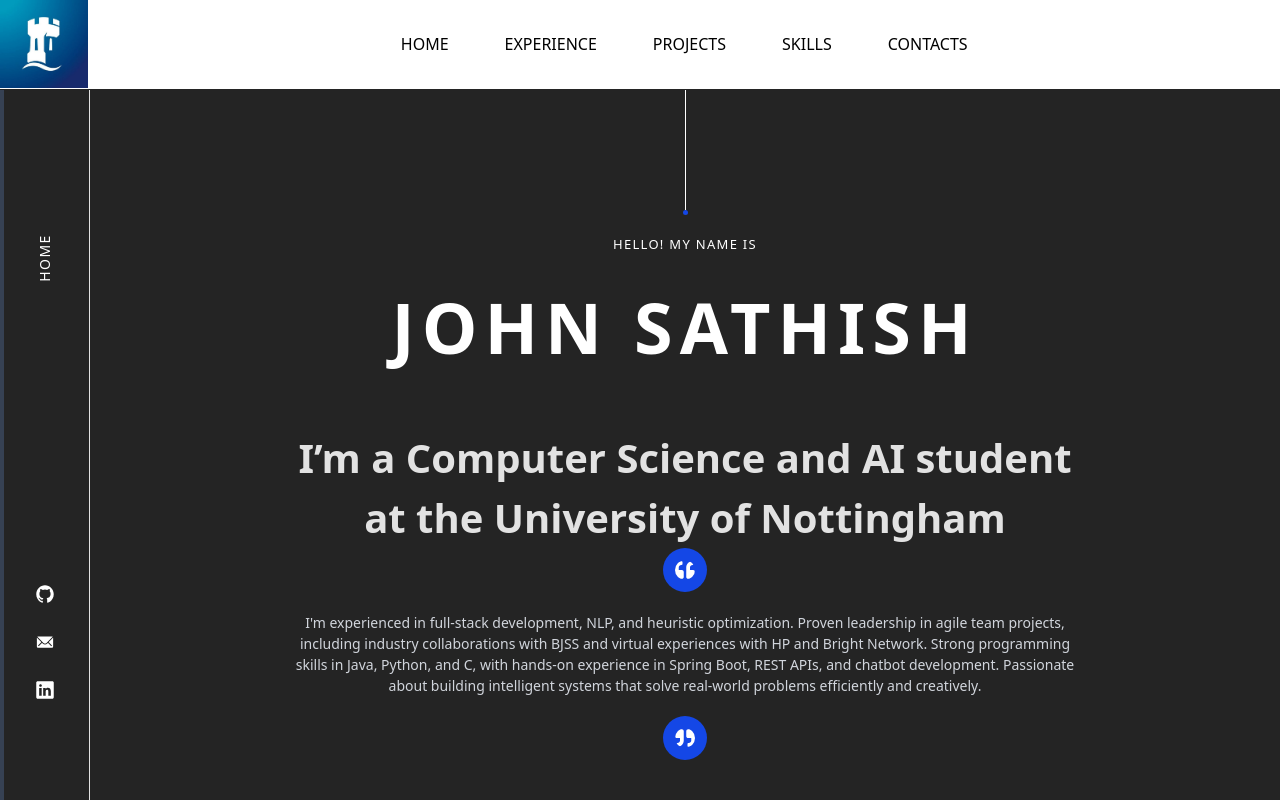
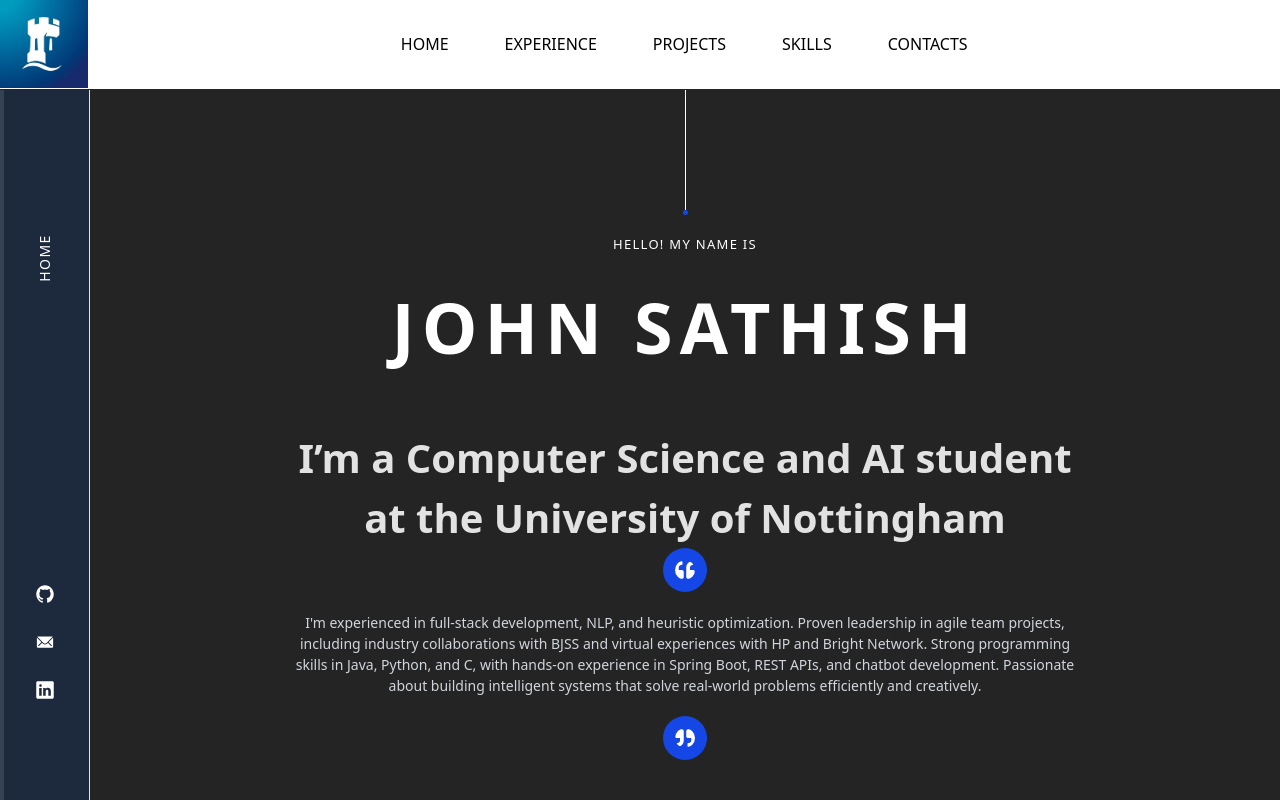
Before and after one commit to John-Sathish/portfolio, a React (Vite) app in the folder protfolio-project/: page / in a window 1280 px wide. Shown: the top 800 px of the page. Built offline with nearby package versions, Linux system fonts and the light colour scheme.

Commit message:
Update Sidebar.tsx

```diff
--- a/protfolio-project/src/components/Sidebar.tsx
+++ b/protfolio-project/src/components/Sidebar.tsx
@@ -26,7 +26,7 @@ function SideBar() {
   }, []);
 
   return (
-    <div className="w-[90px] border-r-[1px] dark:bg-slate-800 h-screen fixed flex flex-col justify-around items-center mt-[90px]">
+    <div className="w-[90px] border-r-[1px] bg-slate-800 h-screen fixed flex flex-col justify-around items-center mt-[90px]">
       <h2 className="-rotate-90 tracking-widest text-white text-sm">{currentSection}</h2>
 
       <div className="flex flex-col gap-7 mb-8 text-[20px]">
```
